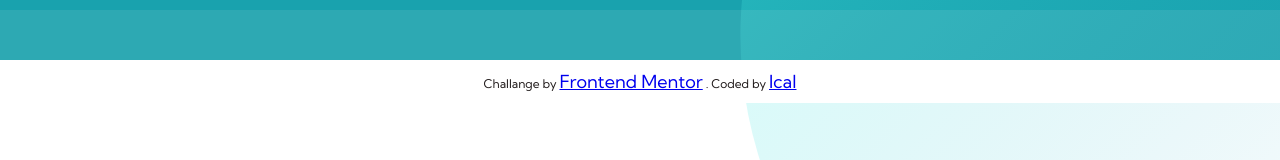
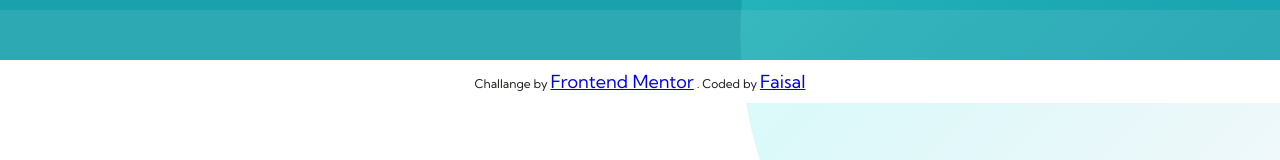
Before and after one commit to mfaisalh12/profile-card-challenge, a plain HTML site: page index.html in a window 1280 px wide. Shown: the part 740-900 px from the top of the page. Drawn offline with Linux system fonts and the light colour scheme.

```diff
--- a/index.html
+++ b/index.html
@@ -45,7 +45,7 @@
   </main>
   <div class="attribution">
     Challange by <a href="https://wwww.frontendmentor.io?ref=challenge" target="_blank">Frontend Mentor</a>
-        . Coded by <a href="#">Ical</a>
+    . Coded by <a href="#">Faisal</a>
   </div>
 </body>
 
```
Also changed, not shown: 1 other file. Lines whose indentation alone changed are shown as unchanged.
